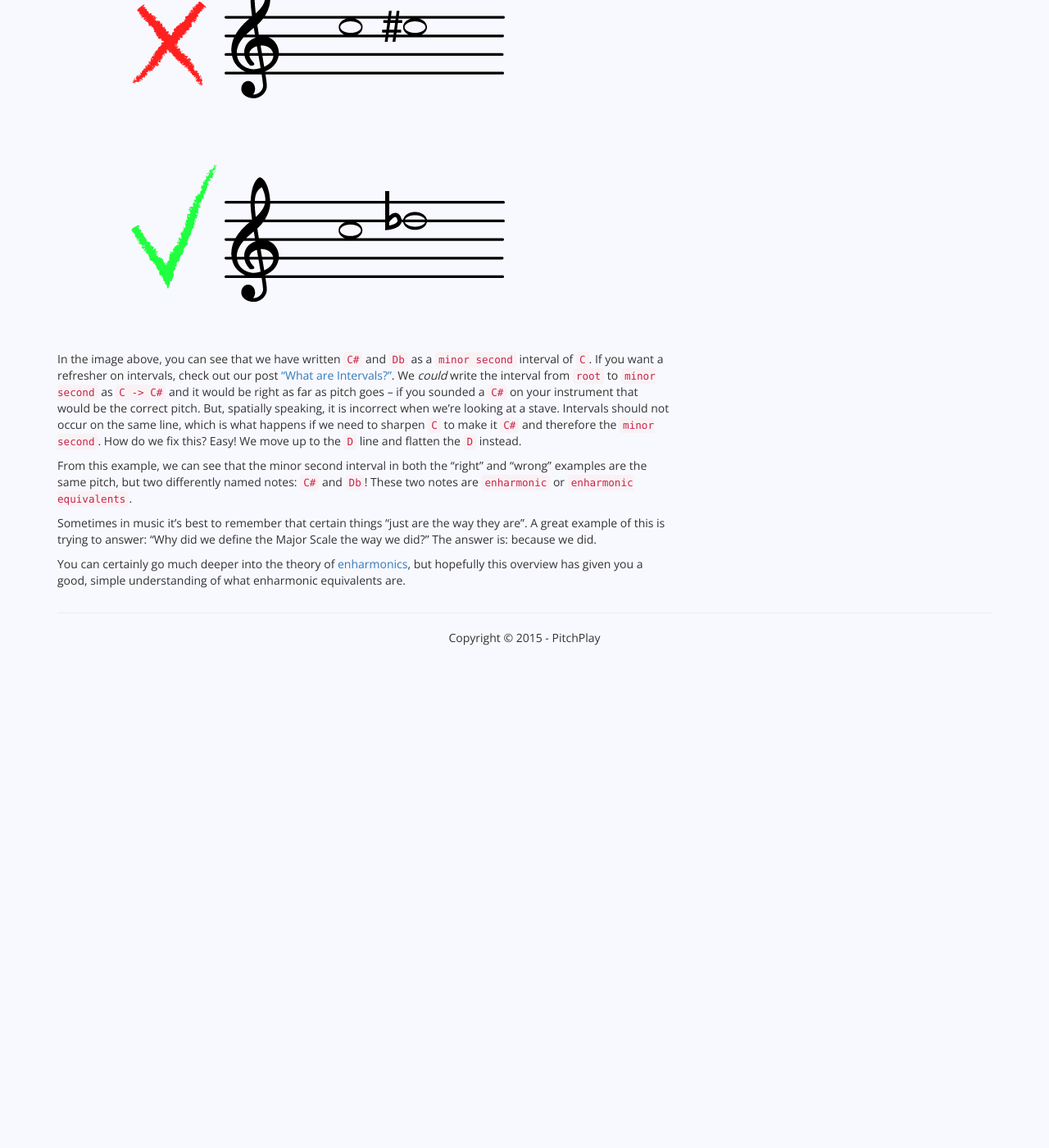
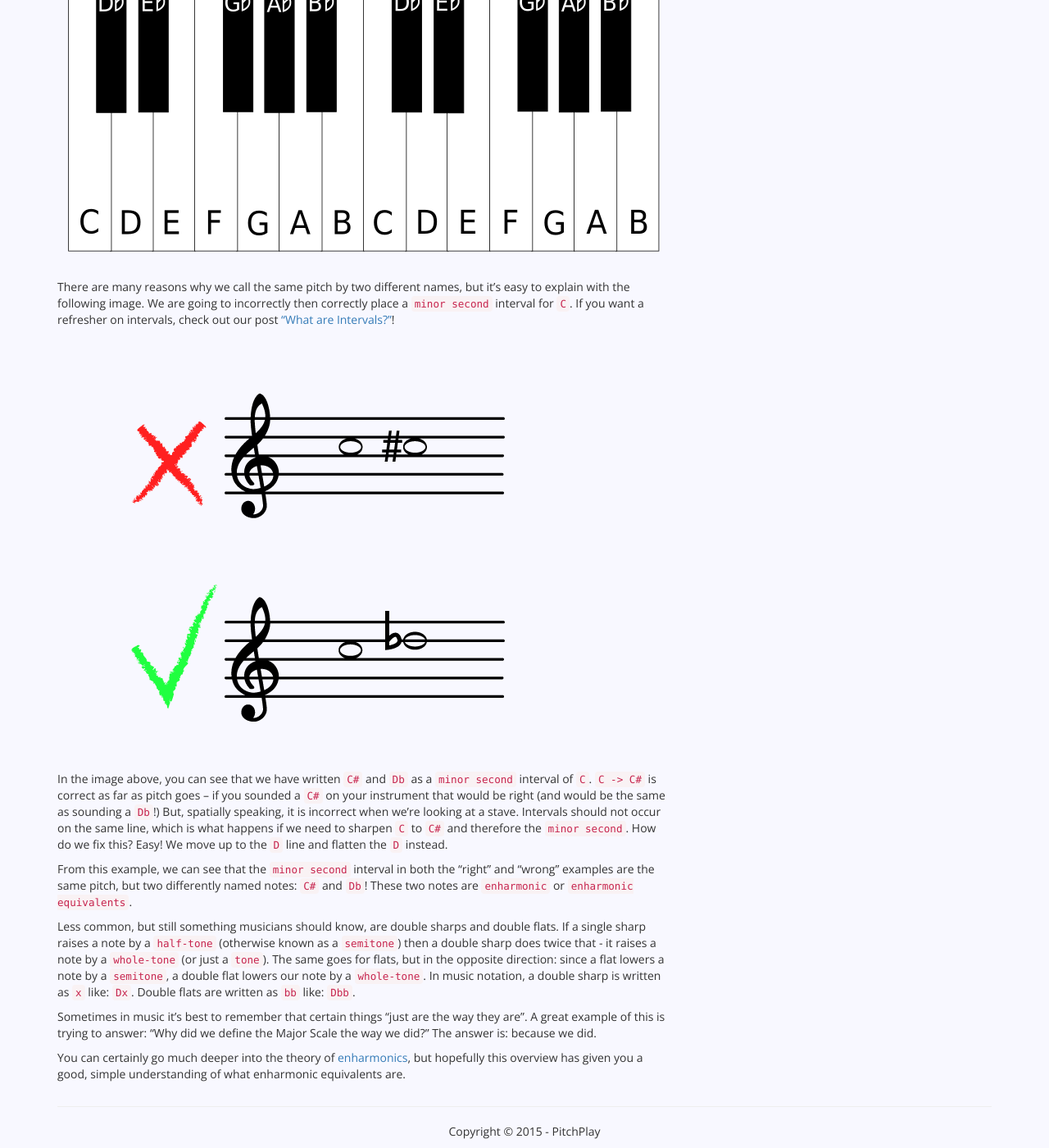
Before and after one commit to pitchplay/blog-content, a Jekyll site: the page built from _posts/2015-10-11-WhatAreEnharmonics.md, in a window 1280 px wide and 1400 px high, scrolled down 881 px. Shown: the whole window at 82% size. Built offline with Jekyll 4.4.1, drawn with Linux system fonts in a browser that asks for light colours; nearby versions of some CDN libraries; Markdown is read by kramdown in place of the engine named in the settings; before the commit the page ends 1679 px from its top, so only the background shows below that; some of the changed text lies outside the part shown.

Commit message:
Update content after consulting Hayley

```diff
--- a/_posts/2015-10-11-WhatAreEnharmonics.md
+++ b/_posts/2015-10-11-WhatAreEnharmonics.md
@@ -8,15 +8,19 @@ img: whatareenharmonics/sheet-music.jpg
 ---
 Have you ever heard people throwing the word "enharmonic" around and wondered just what the heck they were talking about? It turns out it is a complicated-sounding term for a fairly simple concept.
 
-Enharmonic equivalents are two different notes that, when played, are actually the same pitch. As a quick example: `C#` is the same as `Db`. Enharmonic equivalents can also be applied to key signatures and intervals.
+Enharmonic equivalents are two different notes that, when played, are actually the same pitch. As a quick example: `C#` is the same as `Db`. Enharmonic equivalents can also be applied to key signatures and intervals. These labeled piano keys can serve as a reference for the basic enharmonic notes:
 
-There are many reasons why we call the same pitch by two different names, but it's easy to explain with this image:
+![Labeled Piano](/assets/img/labeled-piano.png)
+
+There are many reasons why we call the same pitch by two different names, but it's easy to explain with the following image. We are going to incorrectly then correctly place a `minor second` interval for `C`. If you want a refresher on intervals, check out our post ["What are Intervals?"]!
 
 ![Enharmonic Equivalents](/assets/img/whatareintervals/enharmonic-intervals.png)
 
-In the image above, you can see that we have written `C#` and `Db` as a `minor second` interval of `C`. If you want a refresher on intervals, check out our post ["What are Intervals?"]. We _could_ write the interval from `root` to `minor second` as `C -> C#` and it would be right as far as pitch goes -- if you sounded a `C#` on your instrument that would be the correct pitch. But, spatially speaking, it is incorrect when we're looking at a stave. Intervals should not occur on the same line, which is what happens if we need to sharpen `C` to make it `C#` and therefore the `minor second`. How do we fix this? Easy! We move up to the `D` line and flatten the `D` instead.
+In the image above, you can see that we have written `C#` and `Db` as a `minor second` interval of `C`. `C -> C#` is correct as far as pitch goes -- if you sounded a `C#` on your instrument that would be right (and would be the same as sounding a `Db`!) But, spatially speaking, it is incorrect when we're looking at a stave. Intervals should not occur on the same line, which is what happens if we need to sharpen `C` to `C#` and therefore the `minor second`. How do we fix this? Easy! We move up to the `D` line and flatten the `D` instead.
 
-From this example, we can see that the minor second interval in both the "right" and "wrong" examples are the same pitch, but two differently named notes: `C#` and `Db`! These two notes are `enharmonic` or `enharmonic equivalents`.
+From this example, we can see that the `minor second` interval in both the "right" and "wrong" examples are the same pitch, but two differently named notes: `C#` and `Db`! These two notes are `enharmonic` or `enharmonic equivalents`.
+
+Less common, but still something musicians should know, are double sharps and double flats. If a single sharp raises a note by a `half-tone` (otherwise known as a `semitone`) then a double sharp does twice that - it raises a note by a `whole-tone` (or just a `tone`). The same goes for flats, but in the opposite direction: since a flat lowers a note by a `semitone`, a double flat lowers our note by a `whole-tone`. In music notation, a double sharp is written as `x` like: `Dx`. Double flats are written as `bb` like: `Dbb`.
 
 Sometimes in music it's best to remember that certain things "just are the way they are". A great example of this is trying to answer: "Why did we define the Major Scale the way we did?" The answer is: because we did.
 
```
Also changed, not shown: assets/img/labeled-piano.png (added).
